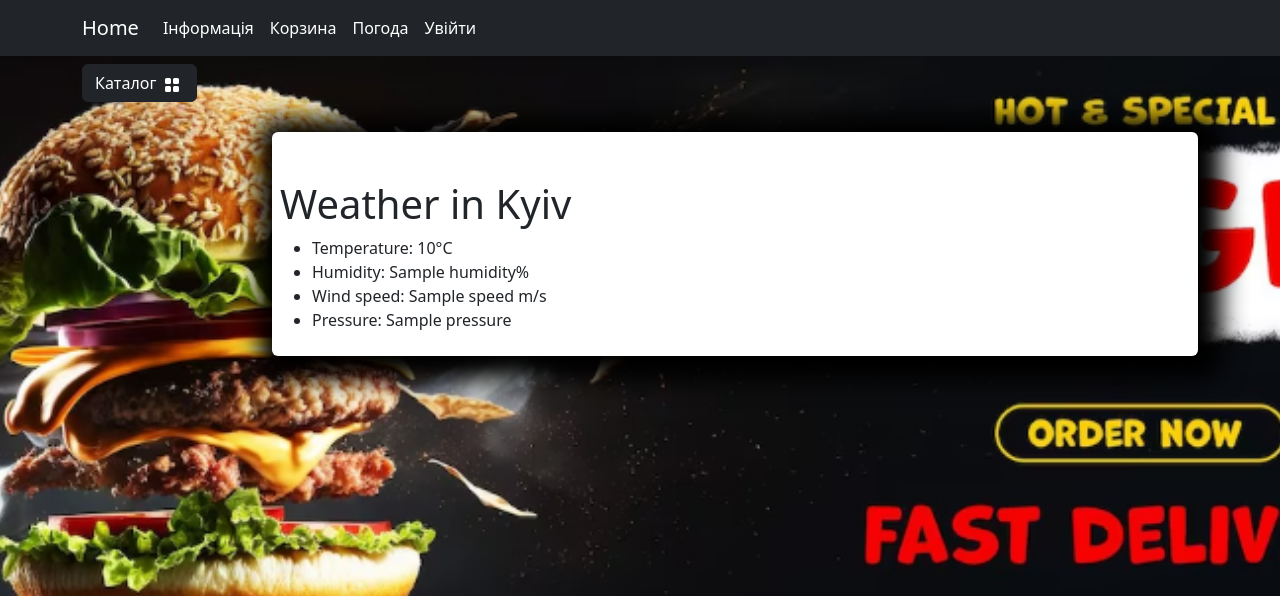
After one commit to AntonAKG/Burger, a Django app: page /weather/ in a window 1280 px wide. The commit adds this page. Shown: the top 596 px of the page. Run offline with Django 5.2, Linux system fonts and the light colour scheme; tables that the repository leaves empty hold one stand-in row (values such as "Sample post"); a database or web service that is not in the repository returns one stand-in record (values such as "Sample title"); data that the repository does not hold is empty; some libraries are stand-ins or nearby versions.

Commit message:
add weather api

```diff
--- /dev/null
+++ b/main/templates/main/weather.html
@@ -0,0 +1,18 @@
+{% extends 'base.html' %}
+
+{% block content %}
+
+    <div class="my-5 pt-5 px-2 pb-2 bg-white custom-shadow rounded">
+       <h1>Weather in {{ city }}</h1>
+    <ul>
+        <li>Temperature: {{ temp }}°C</li>
+        <li>Humidity: {{ humidity }}%</li>
+        <li>Wind speed: {{ wind }} m/s</li>
+        <li>Pressure: {{ pressure }}</li>
+    </ul>
+    </div>
+
+
+
+
+{% endblock %}
--- a/main/urls.py
+++ b/main/urls.py
@@ -1,8 +1,9 @@
 from django.urls import path
 
-from .views import IndexView, AboutView
+from .views import IndexView, AboutView, Weather
 
 urlpatterns = [
-    path('', IndexView.as_view(), name='main_index'),
-    path('about/', AboutView.as_view(), name='main_about')
+    path("", IndexView.as_view(), name="main_index"),
+    path("about/", AboutView.as_view(), name="main_about"),
+    path("weather/", Weather.as_view(), name="main_weather"),
 ]
--- a/main/views.py
+++ b/main/views.py
@@ -1,17 +1,49 @@
 from django.views.generic import TemplateView, ListView
+import requests
 
 from shop.models import Categories
 
 
 class IndexView(ListView):
     model = Categories
-    template_name = 'main/index.html'
+    template_name = "main/index.html"
 
     def get_context_data(self, **kwargs):
         context = super().get_context_data(**kwargs)
-        context['title'] = 'Головна сторінка'
+        context["title"] = "Головна сторінка"
         return context
 
 
 class AboutView(TemplateView):
-    template_name = 'main/about.html'
+    template_name = "main/about.html"
+
+
+class Weather(TemplateView):
+    template_name = "main/weather.html"
+
+    def get_context_data(self, **kwargs):
+        context = super().get_context_data(**kwargs)
+        context["title"] = "Погода"
+
+        api_key = "651cd2b38e940e9e3a22687d11e20d38"
+        city_name = "Kyiv"
+
+        url = f"http://api.openweathermap.org/data/2.5/weather?q={city_name}&appid={api_key}&units=metric"
+
+        res = requests.get(url)
+        data = res.json()
+
+        humidity = data["main"]["humidity"]
+        pressure = data["main"]["pressure"]
+        wind = data["wind"]["speed"]
+        description = data["weather"][0]["description"]
+        temp = data["main"]["temp"]
+
+        context["humidity"] = humidity
+        context["pressure"] = pressure
+        context["wind"] = wind
+        context["description"] = description
+        context["temp"] = temp
+        context["city"] = city_name
+
+        return context
--- a/templates/base.html
+++ b/templates/base.html
@@ -48,6 +48,7 @@
                     </li>
 
                     <li class="nav-item dropdown"><a class="nav-link dropdown-toggle text-white" href="{% url 'user-cart' %}">Корзина</a></li>
+                    <li class="nav-item dropdown"><a class="nav-link dropdown-toggle text-white" href="{% url 'main_weather' %}">Погода</a></li>
                     {% if not user.is_authenticated %}
                         <li class="nav-item">
                             <a class="nav-link  text-white" href="{% url 'login' %}">Увійти</a>
```
